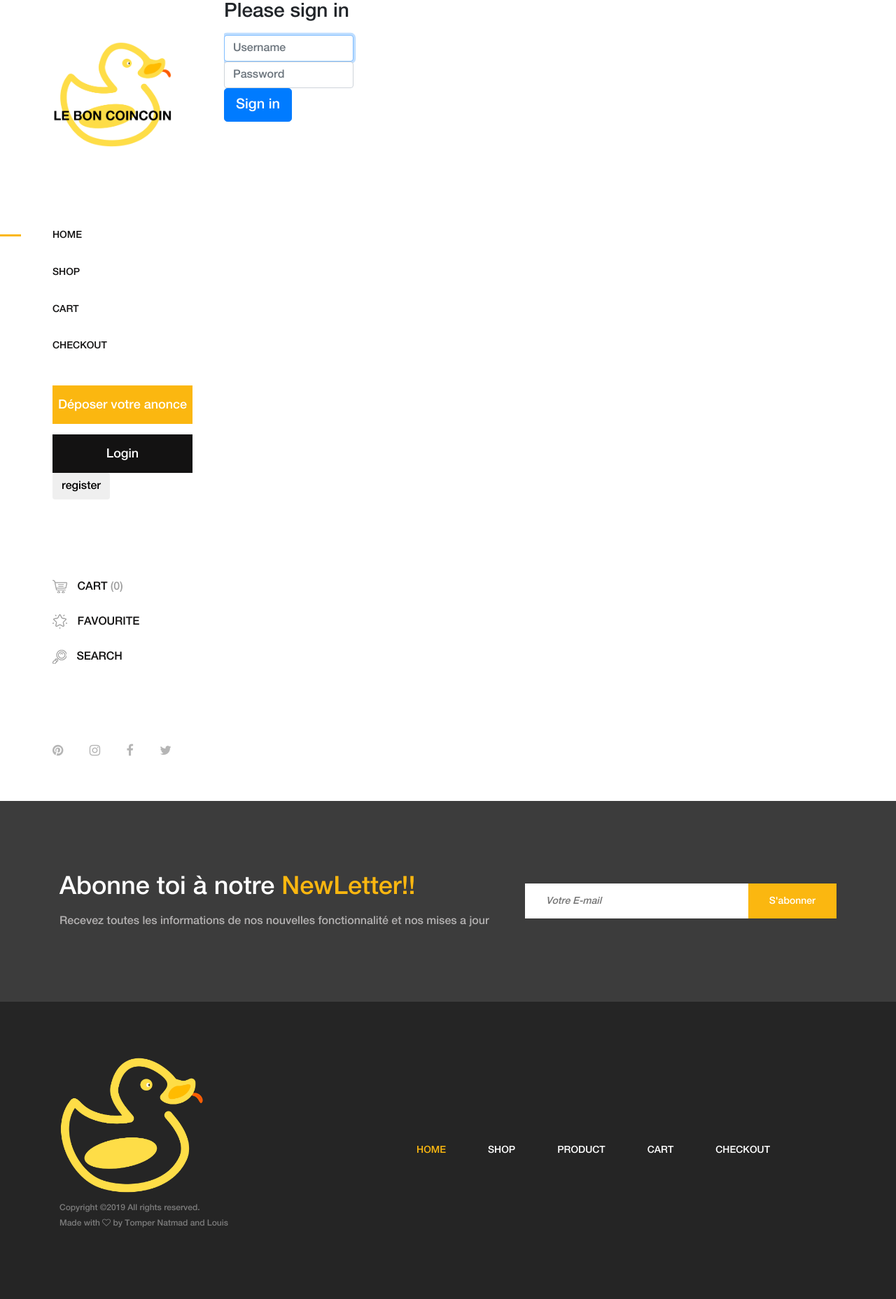
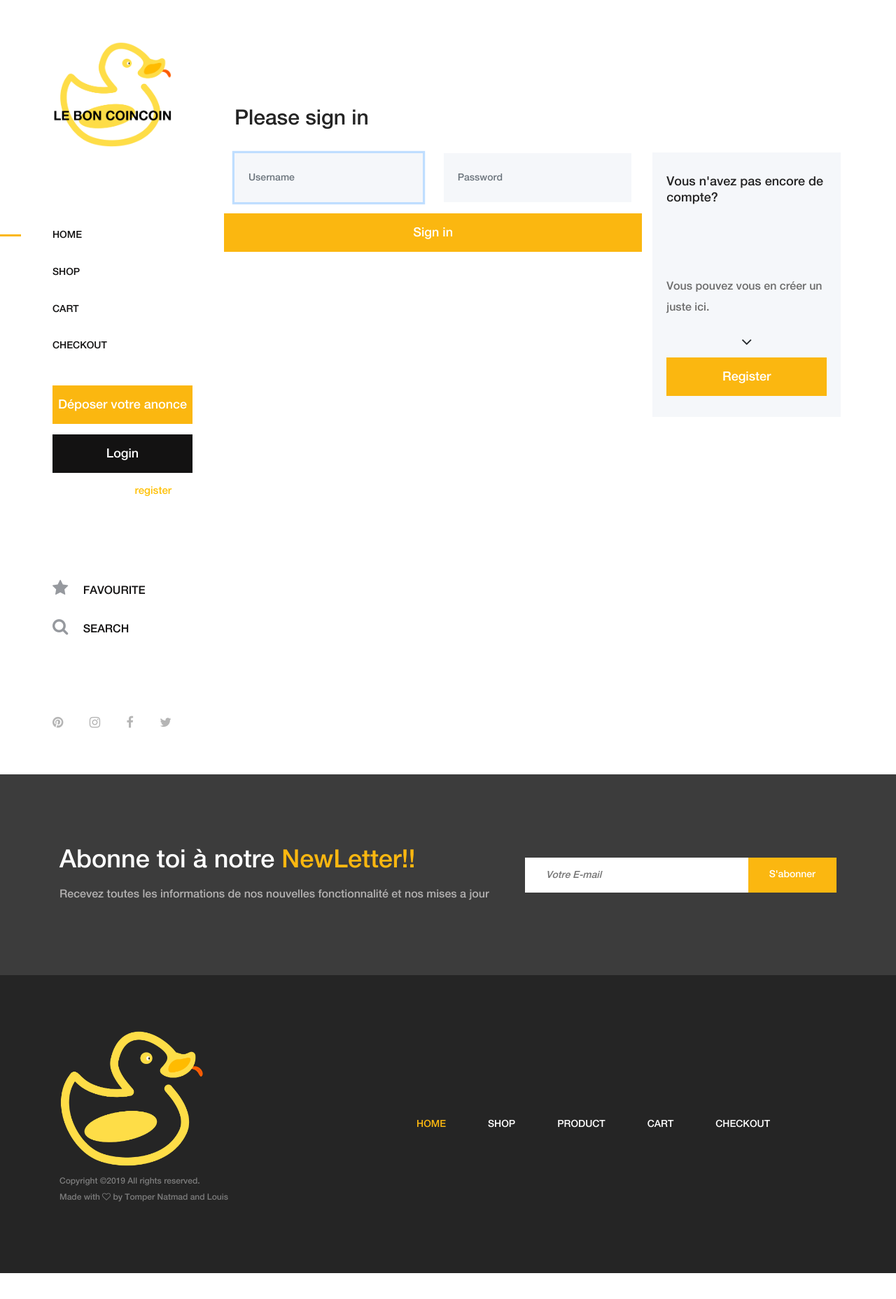
Before and after one commit to PerrinAntonin/ProjWeb, a Symfony app: template templates/login.html.twig in a window 1280 px wide. Shown: the whole page at 70% size. After the commit the page ends 1820 px from the top, so only its background shows below. Run offline with Twig, Linux system fonts and the light colour scheme; the template is opened without the code that fills it, so the values that code supplies are empty; some libraries are stand-ins or nearby versions.

Commit message:
login systeme finish

```diff
--- a/public/css/core-style.css
+++ b/public/css/core-style.css
@@ -42,7 +42,7 @@ p {
   font-size: 16px;
   line-height: 1.9;
   font-weight: 400; }
-
+/*
 a {
   -webkit-transition: all 500ms ease 0s;
   transition: all 500ms ease 0s;
@@ -59,6 +59,13 @@ a {
     color: #131212;
     font-weight: 400;
     font-size: 12px; }
+    */
+
+a.register{
+  font-size: 15px;
+
+}
+
 
 ul,
 ol {
@@ -486,6 +493,11 @@ img {
     .main-content-wrapper .header-area .amado-btn-group .amado-btn {
       width: 200px;
       display: block; }
+    .main-content-wrapper .header-area .cart-fav-search i{
+      color: #96999e;
+      margin-right: 10%;
+      font-size: 150%;
+    }
     .main-content-wrapper .header-area .cart-fav-search a {
       display: block;
       text-transform: uppercase;
@@ -738,6 +750,20 @@ img {
       position: relative;
       z-index: 1;
       padding: 30px 20px; }
+      .cart-summary .cart-btn .fa-angle-down{
+        font-size: 24px;
+        animation-name: floating;
+        animation-duration: 2s;
+        animation-iteration-count: infinite;
+        animation-timing-function: ease-in-out;
+        margin-bottom: 15px;
+      }
+@keyframes floating {
+  from { transform: translate(0,  0px); }
+  65%  { transform: translate(0, 10px); }
+  to   { transform: translate(0, -0px); }
+}
+
       .main-content-wrapper .cart-table-area .cart-summary h5 {
         font-size: 18px;
         margin-bottom: 0; }
--- a/src/Controller/LoginController.php
+++ b/src/Controller/LoginController.php
@@ -17,6 +17,8 @@ class LoginController extends AbstractController
 {
     /**
      * @Route("/login", name="app_login")
+     * @param AuthenticationUtils $authenticationUtils
+     * @return Response
      */
     public function login(AuthenticationUtils $authenticationUtils): Response
     {
@@ -42,9 +44,9 @@ class LoginController extends AbstractController
         throw new \Exception('This method can be blank - it will be intercepted by the logout key on your firewall');
     }
     /**
-     * @Route("/create", name="CreateAccount")
+     * @Route("/register", name="CreateAccount")
      */
-    public function create(Request $request, EntityManagerInterface $em, UserPasswordEncoderInterface $encoder)
+    public function register(Request $request, EntityManagerInterface $em, UserPasswordEncoderInterface $encoder)
     {
         $form = $this->createForm(CreateAccountFormType::class);
 
--- a/src/Controller/ProductController.php
+++ b/src/Controller/ProductController.php
@@ -12,6 +12,11 @@ class ProductController extends AbstractController
      * @Route("/",name="index")
      **/
     public function index() {
+        $securityContext = $this->container->get('security.authorization_checker');
+        if ($securityContext->isGranted('IS_AUTHENTICATED_ANONYMOUSLY ')) {
+            dd("connecetd");
+        }
+
         return $this->render('index.html.twig', []);
     }
 
--- a/templates/base.html.twig
+++ b/templates/base.html.twig
@@ -1,3 +1,4 @@
+
 <!DOCTYPE html>
 <html lang="fr">
     <head>
@@ -22,6 +23,7 @@
         {% endblock %}
 
     </head>
+
     <body>
         <!-- Search Wrapper -->
         {% block SeachBar %}
@@ -47,6 +49,7 @@
 
         <!-- ##### Bar  ##### -->
         {% block LeftBar %}
+
         <div class="main-content-wrapper d-flex clearfix">
 
             <!-- Mobile Nav (max width 767px)-->
@@ -85,33 +88,27 @@
                 <div class="amado-btn-group mt-30 mb-100">
                     <a href="#" class="btn amado-btn mb-15">Déposer votre anonce</a>
                     <!-- Trigger the modal with a button -->
-                    <button type="button" class="btn amado-btn active" data-toggle="modal" data-target="#loginModal" id="openLogin">Login</button>
-
-                    <button type="button" class="btn">register</button>
-                    {% if error is defined %}
-                        {% if error %}
-                            <div class="alert alert-danger">{{ error.messageKey|trans(error.messageData, 'security') }}</div>
-                        {% endif %}
+                    {% if not app.user %}
+                        <a type="button" class="btn amado-btn active mb-15" href="{{  path('app_login') }}">Login</a>
+                        <a type="text"  class="text-warning stretched-link register d-flex justify-content-end " href="{{  path('CreateAccount') }}">register</a>
 
                     {% endif %}
-                    {% if app.user %}
-                            <div class="mb-3">
-                                You are logged in as {{ app.user.username }}, <a href="{{ path('app_logout') }}">Logout</a>
-                            </div>
-                    {% endif %}
+
                 </div>
                 <!-- Cart Menu -->
                 <div class="cart-fav-search mb-100">
-                    <a href="#" class="cart-nav"><img src="{{ asset('img/core-img/cart.png') }}" alt="cart"> Cart <span>(0)</span></a>
-                    <a href="#" class="fav-nav"><img src="{{ asset('img/core-img/favorites.png') }}" alt="favorites"> Favourite</a>
-                    <a href="#" class="search-nav"><img src="{{ asset('img/core-img/search.png') }}" alt="search"> Search</a>
+                    {% if app.user %}
+                    <a href="#" class="acount-nav"><i class="fa fa-user"> </i> {{ app.user.username }} </a>
+                    {% endif %}
+                    <a href="#" class="fav-nav"><i class="fa fa-star"></i> Favourite</a>
+                    <a href="#" class="search-nav"><i class="fa fa-search"></i> Search</a>
                 </div>
                 <!-- Social Button -->
                 <div class="social-info d-flex justify-content-between">
-                    <a href="#"><i class="fa fa-pinterest" aria-hidden="true"></i></a>
-                    <a href="#"><i class="fa fa-instagram" aria-hidden="true"></i></a>
-                    <a href="#"><i class="fa fa-facebook" aria-hidden="true"></i></a>
-                    <a href="#"><i class="fa fa-twitter" aria-hidden="true"></i></a>
+                    <a href="https://www.pinterest.fr/"><i class="fa fa-pinterest" aria-hidden="true"></i></a>
+                    <a href="https://www.instagram.com/"><i class="fa fa-instagram" aria-hidden="true"></i></a>
+                    <a href="https://fr-fr.facebook.com/"><i class="fa fa-facebook" aria-hidden="true"></i></a>
+                    <a href="https://twitter.com/home"><i class="fa fa-twitter" aria-hidden="true"></i></a>
                 </div>
             </header>
             <!-- Header Area End -->
@@ -202,54 +199,7 @@
             </div>
         </footer>
         {% endblock %}
-        {% block Modal %}
-            <!-- Modal -->
-            <div id="loginModal" class="modal fade" role="dialog">
-                <div class="modal-dialog">
 
-                    <!-- Modal content-->
-                    <div class="modal-content">
-                        <div class="modal-header">
-                            <button type="button" class="close" data-dismiss="modal">&times;</button>
-                        </div>
-                        <div class="modal-body" >
-                            <form method="post">
-
-
-                                <h1 class="h3 mb-3 font-weight-normal">Please sign in</h1>
-                                <label for="inputUsername" class="sr-only">Username</label>
-                                <input type="text"  name="username" id="inputUsername" class="form-control" placeholder="Username" required autofocus>
-                                <label for="inputPassword" class="sr-only">Password</label>
-                                <input type="password" name="password" id="inputPassword" class="form-control" placeholder="Password" required>
-
-                                <input type="hidden" name="_csrf_token"
-                                       value="{{ csrf_token('authenticate') }}"
-                                >
-
-                                {#
-                                    Uncomment this section and add a remember_me option below your firewall to activate remember me functionality.
-                                    See https://symfony.com/doc/current/security/remember_me.html
-
-                                    <div class="checkbox mb-3">
-                                        <label>
-                                            <input type="checkbox" name="_remember_me"> Remember me
-                                        </label>
-                                    </div>
-                                #}
-
-                                <button class="btn btn-lg btn-primary" type="submit">
-                                    Sign in
-                                </button>
-                            </form>
-                        </div>
-                        <div class="modal-footer">
-                            <button class="btn btn-lg btn-primary" form="form-connect"  type="submit" id="closeLogin">Sign in</button>
-                        </div>
-                    </div>
-
-                </div>
-            </div>
-        {% endblock %}
 
         {% block javascripts %}
             <!-- ##### jQuery ##### -->
--- a/templates/create.html.twig
+++ b/templates/create.html.twig
@@ -14,7 +14,7 @@
                                 {{ form_errors(form) }}
                             </div>
                             <div class="cart-title">
-                                <h2>Checkout</h2>
+                                <h2>Create Account</h2>
                             </div>
                             {% if form_errors(form.password.first) != null %}
                                 <div class="alert alert-danger">
--- a/templates/login.html.twig
+++ b/templates/login.html.twig
@@ -2,7 +2,15 @@
 
 
 {% block Content %}
-    <form method="post">
+    <div class="cart-table-area section-padding-100">
+        <div class="container-fluid">
+            <div class="row">
+                <div class="col-12 col-lg-8">
+                    <div class="checkout_details_area mt-50 clearfix">
+
+                        <div class="cart-title">
+                            <h2>Please sign in</h2>
+                        </div>
                         {% if error %}
                             <div class="alert alert-danger">{{ error.messageKey|trans(error.messageData, 'security') }}</div>
                         {% endif %}
@@ -12,13 +20,17 @@
                                 You are logged in as {{ app.user.username }}, <a href="{{ path('app_logout') }}">Logout</a>
                             </div>
                         {% endif %}
+                        <form method="post">
+                            <div class="row">
 
-        <h1 class="h3 mb-3 font-weight-normal">Please sign in</h1>
                                 <label for="inputUsername" class="sr-only">Username</label>
+                                <div class="col-md-6 mb-3">
                                     <input type="text" value="{{ last_username }}" name="username" id="inputUsername" class="form-control" placeholder="Username" required autofocus>
+                                </div>
                                     <label for="inputPassword" class="sr-only">Password</label>
+                                <div class="col-md-6 mb-3">
                                     <input type="password" name="password" id="inputPassword" class="form-control" placeholder="Password" required>
-
+                                </div>
                                     <input type="hidden" name="_csrf_token"
                                            value="{{ csrf_token('authenticate') }}"
                                     >
@@ -34,8 +46,27 @@
                                         </div>
                                     #}
 
-        <button class="btn btn-lg btn-primary" type="submit">
+                                    <button class="btn amado-btn w-100" type="submit">
                                         Sign in
                                     </button>
+                            </div>
                         </form>
+                    </div>
+                </div>
+                <div class="col-12 col-lg-4">
+                    <div class="cart-summary">
+                        <h5>Vous n'avez pas encore de compte?</h5>
+
+
+                        <div class="cart-btn mt-100">
+                            <p>Vous pouvez vous en créer un juste ici.</p>
+                            <i class="fa fa-angle-down d-flex justify-content-center "></i>
+                            <a href="{{  path('CreateAccount') }}" class="btn amado-btn w-100">Register</a>
+                        </div>
+                    </div>
+                </div>
+            </div>
+        </div>
+    </div>
+
 {% endblock %}
```
Also changed, not shown: src/Migrations/Version20191019144300.php (deleted, +0 -35 lines), src/Migrations/Version20191019170746.php (deleted, +0 -45 lines). Lines whose indentation alone changed are shown as unchanged.
